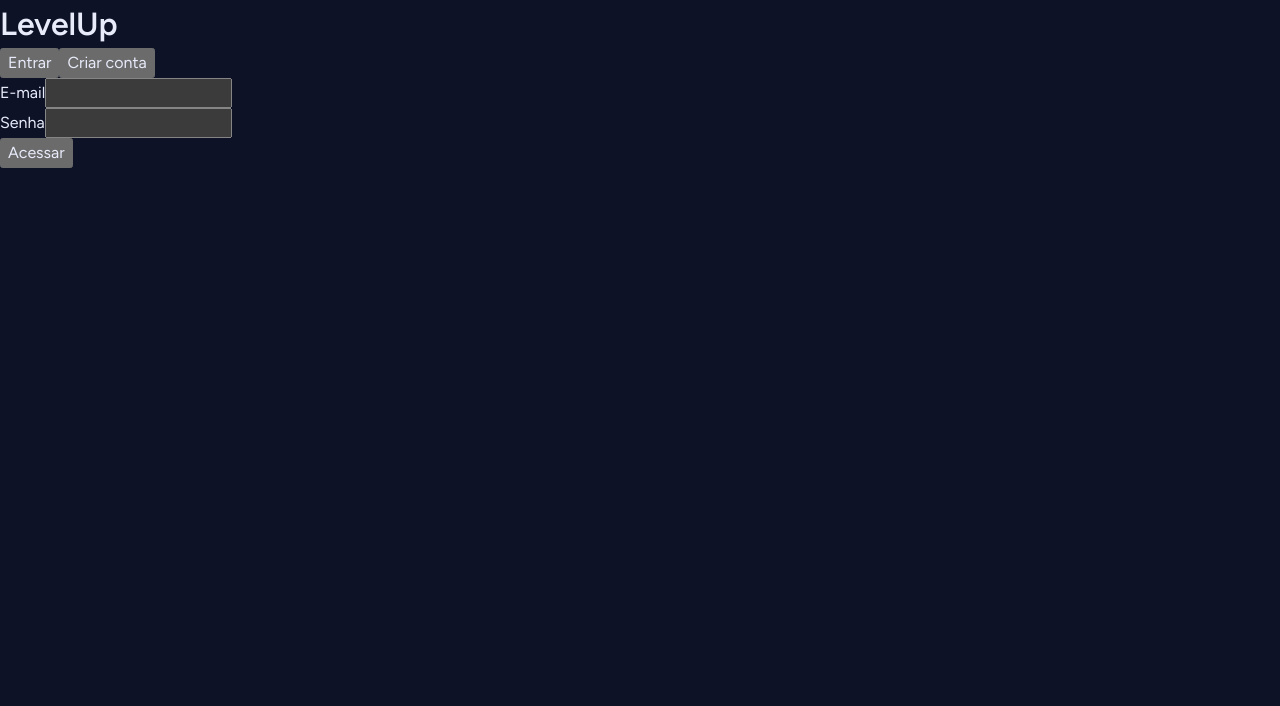
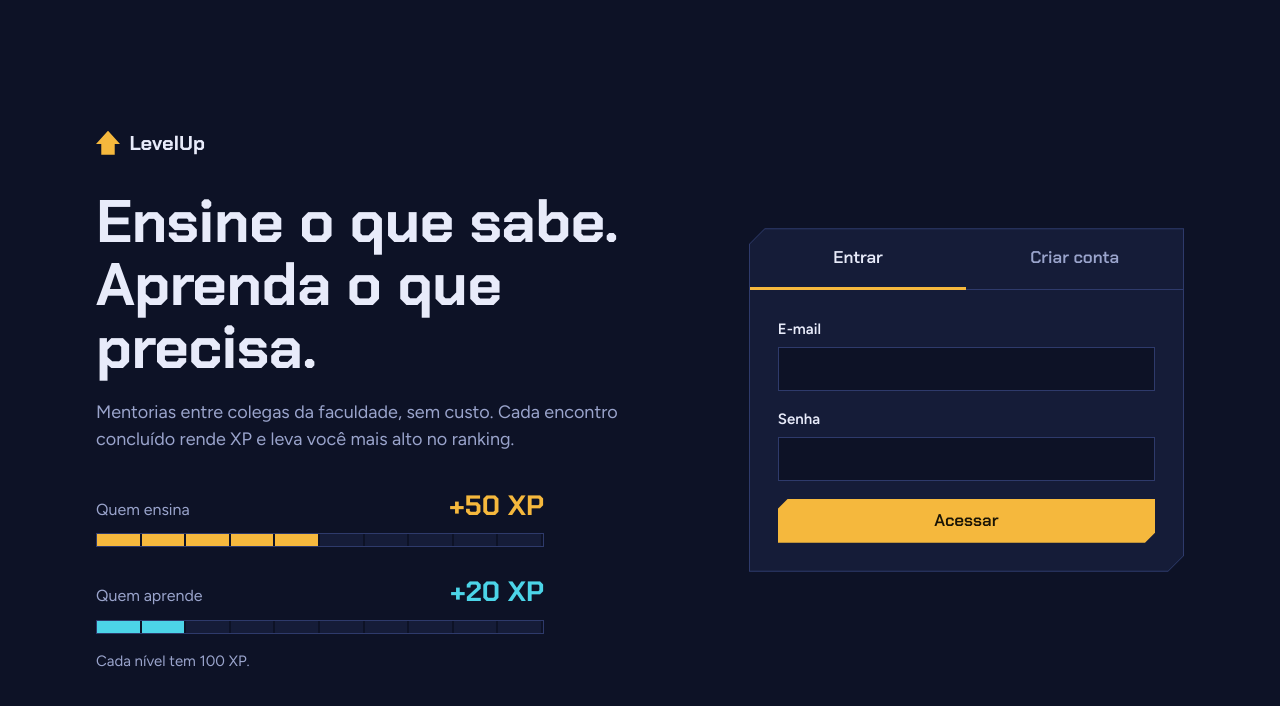
Before and after one commit to henriquemaiacardosa/LevelUp, a React (Vite) app in the folder frontend/: page /login in a window 1280 px wide. Shown: the top 706 px of the page. Built offline with nearby package versions, Linux system fonts and the light colour scheme; no server answers.

Commit message:
tela de autenticacao

```diff
--- /dev/null
+++ b/frontend/src/pages/Autenticacao.css
@@ -0,0 +1,223 @@
+.auth {
+  display: grid;
+  gap: 2rem;
+  max-width: 72rem;
+  min-height: 100vh;
+  margin: 0 auto;
+  padding: 1.5rem 1rem 3rem;
+  align-content: start;
+  grid-template-areas:
+    'intro'
+    'painel'
+    'regras';
+}
+
+.auth__intro {
+  grid-area: intro;
+}
+
+.auth__painel {
+  grid-area: painel;
+  align-self: center;
+}
+
+.auth__regras {
+  grid-area: regras;
+}
+
+.marca {
+  display: flex;
+  align-items: center;
+  gap: 0.6rem;
+  margin-bottom: 2rem;
+  font-family: var(--fonte-titulo);
+  font-weight: 700;
+  font-size: 1.25rem;
+}
+
+.marca__simbolo {
+  width: 1.5rem;
+  height: 1.5rem;
+  background: var(--ouro);
+  clip-path: polygon(50% 0, 100% 55%, 78% 55%, 78% 100%, 22% 100%, 22% 55%, 0 55%);
+}
+
+.auth__titulo {
+  font-family: var(--fonte-titulo);
+  font-weight: 700;
+  font-size: clamp(2.25rem, 1.2rem + 4vw, 3.75rem);
+  line-height: 1.05;
+  letter-spacing: -0.01em;
+}
+
+.auth__texto {
+  max-width: 34rem;
+  margin-top: 1.25rem;
+  color: var(--nevoa-fraca);
+  font-size: 1.125rem;
+}
+
+/* regras de XP */
+.regras-xp {
+  display: grid;
+  gap: 1.5rem;
+  max-width: 28rem;
+  margin: 0;
+  padding: 0;
+  list-style: none;
+}
+
+.regra {
+  display: grid;
+  grid-template-columns: 1fr auto;
+  align-items: baseline;
+  gap: 0.4rem 0.75rem;
+}
+
+.regra__rotulo {
+  color: var(--nevoa-fraca);
+}
+
+.regra__valor {
+  font-family: var(--fonte-titulo);
+  font-weight: 700;
+  font-size: 1.75rem;
+  font-variant-numeric: tabular-nums;
+}
+
+.regra--ensino .regra__valor {
+  color: var(--ouro);
+}
+
+.regra--aprendizado .regra__valor {
+  color: var(--ciano);
+}
+
+.regra__barra {
+  position: relative;
+  grid-column: 1 / -1;
+  height: 0.875rem;
+  overflow: hidden;
+  background: var(--painel);
+  border: 1px solid var(--linha);
+}
+
+.regra__barra::after {
+  content: '';
+  position: absolute;
+  inset: 0;
+  background-image: repeating-linear-gradient(
+    90deg,
+    transparent 0,
+    transparent calc(10% - 2px),
+    var(--noite) calc(10% - 2px),
+    var(--noite) 10%
+  );
+}
+
+.regra__preenchimento {
+  display: block;
+  width: var(--parte);
+  height: 100%;
+  transform-origin: left;
+  animation: preencher 0.9s cubic-bezier(0.2, 0.8, 0.2, 1) 0.25s both;
+}
+
+.regra--ensino .regra__preenchimento {
+  background: var(--ouro);
+}
+
+.regra--aprendizado .regra__preenchimento {
+  background: var(--ciano);
+}
+
+.regras-xp__nota {
+  margin-top: 1rem;
+  color: var(--nevoa-fraca);
+  font-size: 0.9375rem;
+}
+
+@keyframes preencher {
+  from {
+    transform: scaleX(0);
+  }
+  to {
+    transform: scaleX(1);
+  }
+}
+
+/* painel de entrada */
+.abas {
+  display: flex;
+  border-bottom: 1px solid var(--linha);
+}
+
+.aba {
+  flex: 1;
+  margin-bottom: -1px;
+  padding: 1rem;
+  background: none;
+  border: 0;
+  border-bottom: 3px solid transparent;
+  color: var(--nevoa-fraca);
+  font-family: var(--fonte-titulo);
+  font-weight: 600;
+  font-size: 1.0625rem;
+  cursor: pointer;
+}
+
+.aba:hover {
+  color: var(--nevoa);
+}
+
+.aba[aria-selected='true'] {
+  color: var(--nevoa);
+  border-bottom-color: var(--ouro);
+}
+
+.formulario {
+  display: grid;
+  gap: 1.1rem;
+  padding: 1.75rem;
+}
+
+.campo {
+  display: grid;
+  gap: 0.4rem;
+}
+
+.campo__rotulo {
+  font-weight: 600;
+  font-size: 0.9375rem;
+}
+
+.campo__entrada {
+  min-height: 2.75rem;
+  padding: 0 0.85rem;
+  background: var(--noite);
+  border: 1px solid var(--linha);
+  border-radius: 0;
+}
+
+.campo__entrada:hover {
+  border-color: var(--nevoa-fraca);
+}
+
+.campo__entrada:focus-visible {
+  outline: 2px solid var(--ouro);
+  outline-offset: 0;
+  border-color: var(--ouro);
+}
+
+@media (min-width: 56rem) {
+  .auth {
+    grid-template-columns: minmax(0, 1.15fr) minmax(0, 0.85fr);
+    grid-template-areas:
+      'intro painel'
+      'regras painel';
+    grid-template-rows: auto auto;
+    column-gap: 4rem;
+    align-content: center;
+    padding: 3rem 2rem;
+  }
+}
--- a/frontend/src/pages/Autenticacao.jsx
+++ b/frontend/src/pages/Autenticacao.jsx
@@ -2,6 +2,7 @@ import { useState } from 'react';
 import { useNavigate } from 'react-router-dom';
 import { useAuth } from '../auth/AuthContext';
 import { api } from '../services/api';
+import './Autenticacao.css';
 
 export default function Autenticacao() {
   const { entrar } = useAuth();
@@ -40,13 +41,50 @@ export default function Autenticacao() {
   }
 
   return (
-    <main>
-      <h1>LevelUp</h1>
+    <main className="auth">
+      <header className="auth__intro">
+        <p className="marca">
+          <span className="marca__simbolo" aria-hidden="true" />
+          LevelUp
+        </p>
+        <h1 className="auth__titulo">
+          Ensine o que sabe.
+          <br />
+          Aprenda o que precisa.
+        </h1>
+        <p className="auth__texto">
+          Mentorias entre colegas da faculdade, sem custo. Cada encontro concluído
+          rende XP e leva você mais alto no ranking.
+        </p>
+      </header>
 
-      <div role="tablist">
+      <section className="auth__regras">
+        <ul className="regras-xp" aria-label="Como o XP funciona">
+          <li className="regra regra--ensino">
+            <span className="regra__rotulo">Quem ensina</span>
+            <span className="regra__valor">+50 XP</span>
+            <span className="regra__barra" aria-hidden="true">
+              <span className="regra__preenchimento" style={{ '--parte': '50%' }} />
+            </span>
+          </li>
+          <li className="regra regra--aprendizado">
+            <span className="regra__rotulo">Quem aprende</span>
+            <span className="regra__valor">+20 XP</span>
+            <span className="regra__barra" aria-hidden="true">
+              <span className="regra__preenchimento" style={{ '--parte': '20%' }} />
+            </span>
+          </li>
+        </ul>
+        <p className="regras-xp__nota">Cada nível tem 100 XP.</p>
+      </section>
+
+      <section className="painel auth__painel">
+        <div className="painel__conteudo">
+          <div className="abas" role="tablist">
             <button
               type="button"
               role="tab"
+              className="aba"
               aria-selected={aba === 'entrar'}
               onClick={() => trocarAba('entrar')}
             >
@@ -55,6 +93,7 @@ export default function Autenticacao() {
             <button
               type="button"
               role="tab"
+              className="aba"
               aria-selected={aba === 'cadastro'}
               onClick={() => trocarAba('cadastro')}
             >
@@ -62,13 +101,17 @@ export default function Autenticacao() {
             </button>
           </div>
 
-      <form onSubmit={aoEnviar}>
+          <form className="formulario" onSubmit={aoEnviar}>
             {aba === 'cadastro' && (
-          <div>
-            <label htmlFor="nome">Nome</label>
+              <div className="campo">
+                <label className="campo__rotulo" htmlFor="nome">
+                  Nome
+                </label>
                 <input
                   id="nome"
+                  className="campo__entrada"
                   type="text"
+                  autoComplete="name"
                   value={nome}
                   onChange={(e) => setNome(e.target.value)}
                   required
@@ -76,34 +119,48 @@ export default function Autenticacao() {
               </div>
             )}
 
-        <div>
-          <label htmlFor="email">E-mail</label>
+            <div className="campo">
+              <label className="campo__rotulo" htmlFor="email">
+                E-mail
+              </label>
               <input
                 id="email"
+                className="campo__entrada"
                 type="email"
+                autoComplete="email"
                 value={email}
                 onChange={(e) => setEmail(e.target.value)}
                 required
               />
             </div>
 
-        <div>
-          <label htmlFor="senha">Senha</label>
+            <div className="campo">
+              <label className="campo__rotulo" htmlFor="senha">
+                Senha
+              </label>
               <input
                 id="senha"
+                className="campo__entrada"
                 type="password"
+                autoComplete={aba === 'entrar' ? 'current-password' : 'new-password'}
                 value={senha}
                 onChange={(e) => setSenha(e.target.value)}
                 required
               />
             </div>
 
-        {erro && <p role="alert">{erro}</p>}
+            {erro && (
+              <p role="alert" className="aviso">
+                {erro}
+              </p>
+            )}
 
-        <button type="submit" disabled={enviando}>
+            <button type="submit" className="botao botao--primario" disabled={enviando}>
               {aba === 'entrar' ? 'Acessar' : 'Cadastrar'}
             </button>
           </form>
+        </div>
+      </section>
     </main>
   );
 }
```
Lines whose indentation alone changed are shown as unchanged.
